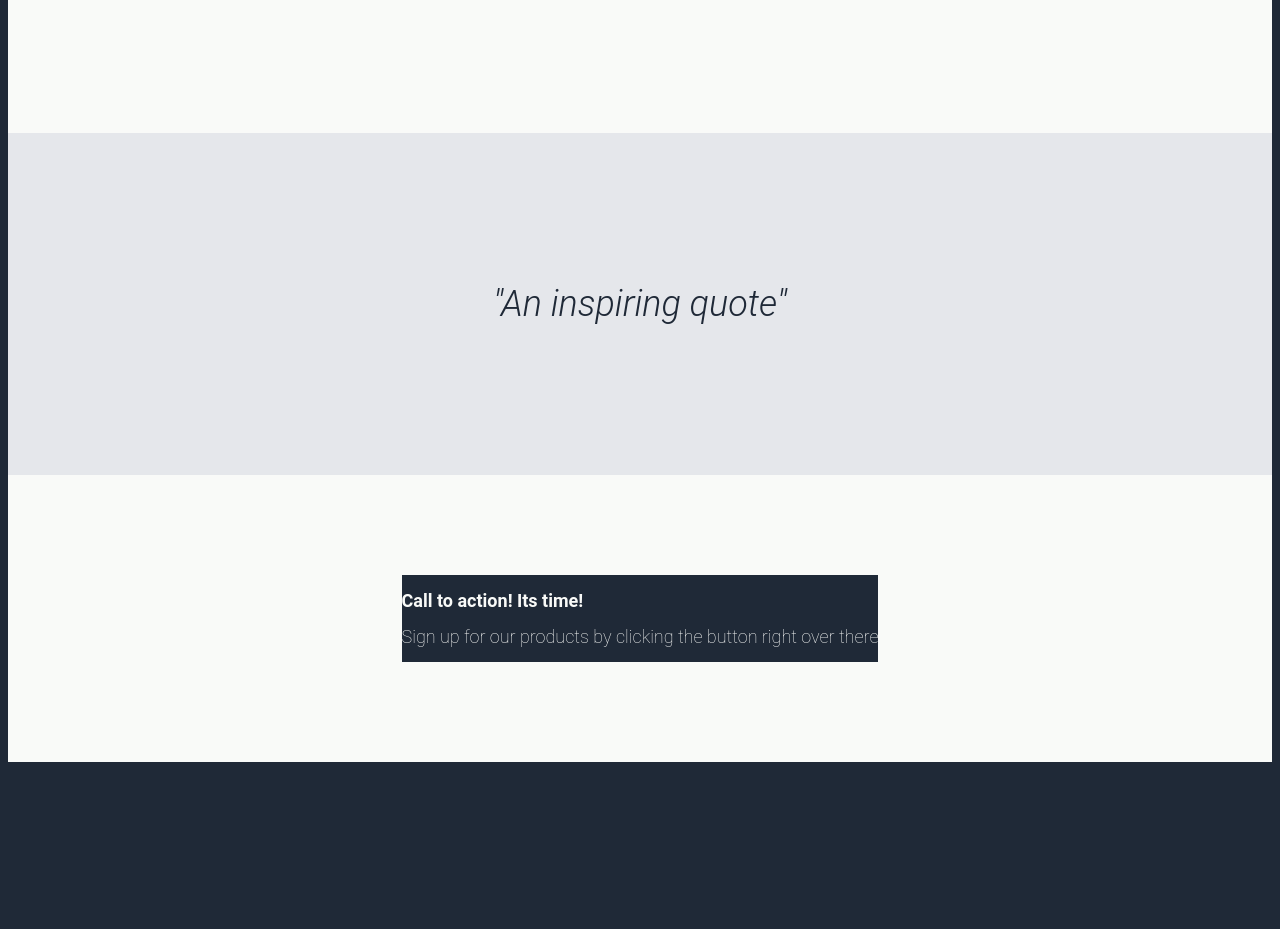
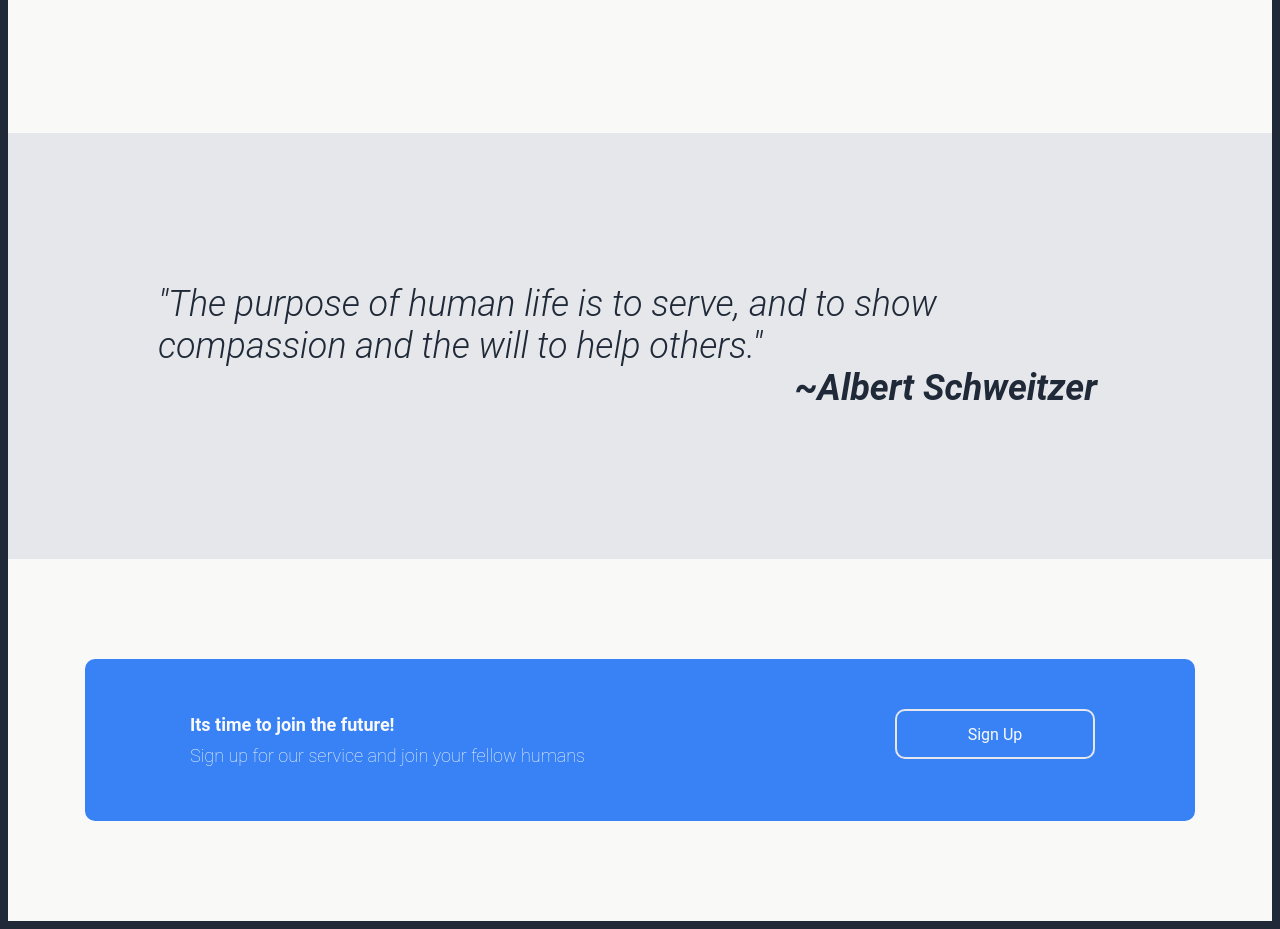
Before and after one commit to ehd-studio/landing_page, a plain HTML site: page index.html in a window 1280 px wide. Shown: the part 1145-2074 px from the top of the page. Before the commit the page ends 1915 px from the top, so only its background shows below. Drawn offline with Linux system fonts and the light colour scheme.

Commit message:
feat(funct): added sign up section/button
styled quote section further and added call to action footer with sign up button.

```diff
--- a/index.html
+++ b/index.html
@@ -58,14 +58,19 @@
         </div>
     </div>
     <!--Quote-->
-    <div class="quote">
-        <blockquote>"An inspiring quote"</blockquote>
+    <div class="quote-block">
+        <blockquote id="quote">"The purpose of human life is to serve, and to show compassion and the will to help others."</blockquote>
+        <blockquote id="cite">~Albert Schweitzer</blockquote>
     </div>
     <!--Call to Action-->
     <div class="contact information-header">
-        <div class="text">
-        <h2 class="hero-secondary">Call to action! Its time!</h2>
-        <h2 class="hero-secondary thin">Sign up for our products by clicking the button right over there</h2>
+        <div class="call-to-action">
+            <div>
+            <h2 class="hero-secondary">Its time to join the future!</h2>
+            <h2 class="hero-secondary thin">Sign up for our service and join your fellow humans</h2>
+            </div>
+            <button class="outline">Sign Up</button>
+        </div>
     </div>
 </body>
 <footer>
--- a/style.css
+++ b/style.css
@@ -8,6 +8,7 @@
     font-size: 48px;
     font-weight: 700;
     color: #f9faf8;
+    margin: 0px;
 }
 
 .hero-secondary {
@@ -24,9 +25,11 @@
 button {
     color: #f9faf8;
     background-color: #3882F6;
-    border-radius: 25px;
+    border-radius: 10px;
+    border: solid 2px #1F2937;
     padding: 10px;
     width: 25%;
+    font-size: 16px;
 }
 
 .information-header {
@@ -40,8 +43,7 @@ button {
 
 blockquote {
     display: flex;
-    justify-content: center;
-    align-items: center;
+    flex-direction: column;
     background-color:#E5E7EB;
     color: #1F2937;
     font-size: 36px;
@@ -146,6 +148,22 @@ figure {
 }
 
 /*Quote*/
+.quote-block {
+    display: flex;
+    flex-direction: column;
+}
+
+#cite {
+    padding: 0px 175px 150px 0px;
+    font-weight: 700;
+    display: flex;
+    justify-content: right;
+    flex-direction: row;
+}
+
+#quote {
+    padding: 150px 150px 0px 150px;
+}
 
 /*Call To Action*/
 .contact {
@@ -155,6 +173,44 @@ figure {
     padding: 100px;
 }
 
+.call-to-action {
+    display: flex;
+    flex-direction: row;
+    padding: 50px 100px 50px 100px;
+    border-radius: 10px;
+    background-color: #3882F6;
+}
+
+div .hero-secondary {
+    width: 700px;
+    display: flex;
+    flex-grow: 0;
+}
+
+.call-to-action button {
+    display: flex;
+    align-items: center;
+    flex-grow: 1;
+    width: 200px;
+    height: 50px;
+    padding: 0;
+}
+
+.call-to-action .hero-secondary {
+    display: flex;
+    padding: 5px;
+    flex-direction: column;
+    margin: 0;
+    background-color: #3882F6;
+}
+
 .thin {
     font-weight: 200;
 }
+
+.outline {
+    display: flex;
+    justify-content: center;
+    align-items: center;
+    border: 2px solid #E5E7EB;
+}
```
